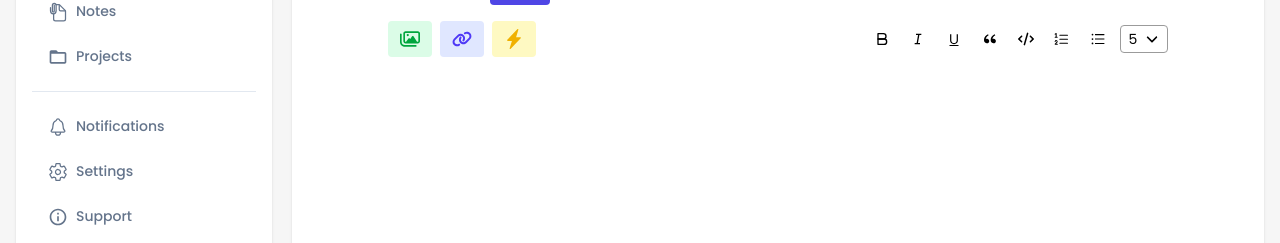
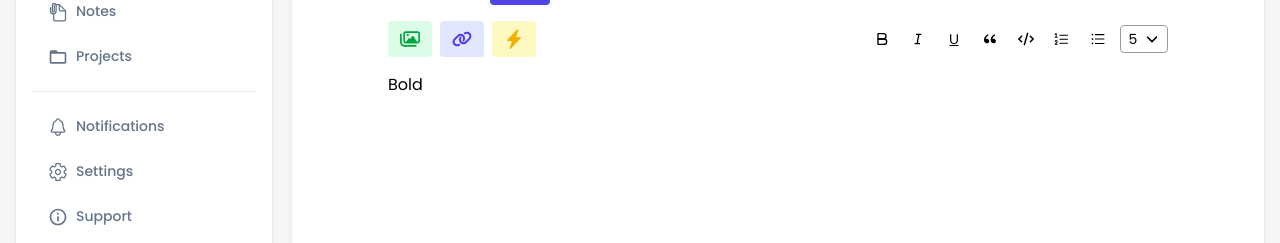
Before and after one commit to dhuy00/Knowly, a React (Vite) app in the folder knowly_frontend/: page /notes/1 in a window 1280 px wide. Shown: the part 185-428 px from the top of the page. Built offline with nearby package versions, Linux system fonts and the light colour scheme.

Commit message:
update code test text editor

```diff
--- a/knowly_frontend/src/components/notes/NoteDetail.tsx
+++ b/knowly_frontend/src/components/notes/NoteDetail.tsx
@@ -4,11 +4,11 @@ import coverImg from "../../assets/cover.jpg";
 import Toolbar from "./Toolbar";
 import TextEditor from "./TextEditor";
 import { useRef } from "react";
+import Editor from "./editor/Editor";
 
 
 const NoteDetail = () => {
   const [hasCover, setHasCover] = useState(false);
-  const editorRef = useRef<HTMLDivElement>(null);
 
   const formatText = (tag: string) => {
     const selection = window.getSelection();
@@ -54,7 +54,7 @@ const NoteDetail = () => {
         <Toolbar onFormat={formatText} />
       </div>
       <div>
-        <TextEditor editorRef={editorRef} />
+        <Editor/>
       </div>
     </div>
   );
--- a/knowly_frontend/src/components/notes/TextEditor.tsx
+++ b/knowly_frontend/src/components/notes/TextEditor.tsx
@@ -1,13 +1,22 @@
 import React, { useRef } from "react";
 
-const TextEditor = ({ editorRef }: { editorRef: React.RefObject<HTMLDivElement> }) => {
+const TextEditor = () => {
+  const textareaRef = useRef<HTMLTextAreaElement | null>(null);
+
+  const handleInput = () => {
+    const textarea = textareaRef.current;
+    if (!textarea) return;
+
+    textarea.style.height = "auto"; // reset
+    textarea.style.height = `${textarea.scrollHeight}px`;
+  };
+
   return (
-    <div
-      ref={editorRef}
-      contentEditable
-      suppressContentEditableWarning
-      className="w-full min-h-[120px] outline-none text-text-secondary"
+    <textarea
+      ref={textareaRef}
+      onInput={handleInput}
       placeholder="Your text here..."
+      className="w-full min-h-[120px] outline-none text-primary resize-none overflow-hidden"
     />
   );
 };
--- /dev/null
+++ b/knowly_frontend/src/components/notes/editor/Editor.tsx
@@ -0,0 +1,51 @@
+import { useState } from "react";
+import { initialState } from "./initialState";
+import type { EditorState } from "../../../types/editor";
+import BlockView from "./components/BlockView";
+import Toolbar from "./components/Toolbar";
+import { getSelectionState } from "./utils/selection";
+import { applyMark } from "./utils/transform";
+
+export default function Editor() {
+  const [state, setState] = useState<EditorState>(initialState);
+
+  function handleInput(text: string, blockId: string) {
+    setState(s => ({
+      ...s,
+      blocks: s.blocks.map(b =>
+        b.id === blockId
+          ? { ...b, children: [{ text }] }
+          : b
+      )
+    }));
+  }
+
+  function updateSelection() {
+    const sel = getSelectionState();
+    if (!sel) return;
+
+    setState(s => ({ ...s, selection: sel }));
+  }
+
+  return (
+    <div
+      className="editor-root"
+      onMouseUp={updateSelection}
+      onKeyUp={updateSelection}
+    >
+      <Toolbar
+        onBold={() =>
+          setState(s => applyMark(s, "bold"))
+        }
+      />
+
+      {state.blocks.map(block => (
+        <BlockView
+          key={block.id}
+          block={block}
+          onInput={handleInput}
+        />
+      ))}
+    </div>
+  );
+}
--- /dev/null
+++ b/knowly_frontend/src/components/notes/editor/components/BlockView.tsx
@@ -0,0 +1,27 @@
+import React from 'react'
+import type { Block } from '../../../../types/editor'
+import TextView from './TextView'
+
+type Props = {
+  block: Block;
+  onInput: (text: string, blockId: string) => void;
+}
+
+const BlockView = ({block, onInput}: Props) => {
+  const Tag = block.type === "quote" ? "blockquote" : block.type === "heading" ? "h2" : "p";
+  return (
+    <Tag
+      contentEditable
+      suppressContentEditableWarning
+      data-block-id={block.id}
+      onInput={e =>
+        onInput(e.currentTarget.innerText, block.id)
+      }>
+       {block.children.map((node, i) => (
+        <TextView key={i} node={node} />
+      ))}
+    </Tag>
+  )
+}
+
+export default BlockView
--- /dev/null
+++ b/knowly_frontend/src/components/notes/editor/components/TextView.tsx
@@ -0,0 +1,18 @@
+import React from 'react'
+import type { TextNode } from '../../../../types/editor'
+
+const TextView = ({node}: {node: TextNode}) => {
+  let content: React.ReactNode = node.text || "\u00A0";
+
+  if(node.bold) content = <strong>{content}</strong>
+  if(node.italic) content = <em>{content}</em>
+  if(node.highlight) content = <mark>{content}</mark>;
+
+  return (
+    <span>
+      {content}
+    </span>
+  )
+}
+
+export default TextView
--- /dev/null
+++ b/knowly_frontend/src/components/notes/editor/components/Toolbar.tsx
@@ -0,0 +1,13 @@
+type Props = {
+  onBold: () => void;
+};
+
+export default function Toolbar({ onBold }: Props) {
+  return (
+    <div className="toolbar">
+      <button onMouseDown={e => e.preventDefault()} onClick={onBold}>
+        Bold
+      </button>
+    </div>
+  );
+}
--- /dev/null
+++ b/knowly_frontend/src/components/notes/editor/initialState.ts
@@ -0,0 +1,12 @@
+import type { EditorState } from "../../../types/editor";
+
+export const initialState: EditorState = {
+  blocks: [
+    {
+      id: "block-1",
+      type: "paragraph",
+      children: [{text: ""}]
+    }
+  ],
+  selection: null
+}
--- /dev/null
+++ b/knowly_frontend/src/components/notes/editor/utils/selection.ts
@@ -0,0 +1,20 @@
+import type { SelectionState } from "../../../../types/editor";
+
+export function getSelectionState(): SelectionState | null {
+  const sel = window.getSelection();
+  if (!sel || sel.rangeCount === 0) return null;
+
+  const range = sel.getRangeAt(0);
+  if (range.collapsed) return null;
+
+  const blockEl = range.startContainer.parentElement
+    ?.closest("[data-block-id]") as HTMLElement | null;
+
+  if (!blockEl) return null;
+
+  return {
+    blockId: blockEl.dataset.blockId!,
+    start: range.startOffset,
+    end: range.endOffset
+  };
+}
--- /dev/null
+++ b/knowly_frontend/src/components/notes/editor/utils/transform.ts
@@ -0,0 +1,55 @@
+import type { EditorState, TextNode } from "../../../../types/editor";
+
+export function applyMark(
+  state: EditorState,
+  mark: "bold" | "italic" | "highlight"
+): EditorState {
+  if (!state.selection) return state;
+
+  const { blockId, start, end } = state.selection;
+
+  return {
+    ...state,
+    blocks: state.blocks.map(block => {
+      if (block.id !== blockId) return block;
+
+      const newChildren: TextNode[] = [];
+      let cursor = 0;
+
+      block.children.forEach(node => {
+        const len = node.text.length;
+
+        if (cursor + len <= start || cursor >= end) {
+          newChildren.push(node);
+        } else {
+          if (cursor < start) {
+            newChildren.push({
+              ...node,
+              text: node.text.slice(0, start - cursor)
+            });
+          }
+
+          newChildren.push({
+            ...node,
+            text: node.text.slice(
+              Math.max(0, start - cursor),
+              Math.min(len, end - cursor)
+            ),
+            [mark]: true
+          });
+
+          if (cursor + len > end) {
+            newChildren.push({
+              ...node,
+              text: node.text.slice(end - cursor)
+            });
+          }
+        }
+
+        cursor += len;
+      });
+
+      return { ...block, children: newChildren };
+    })
+  };
+}
--- /dev/null
+++ b/knowly_frontend/src/types/editor.ts
@@ -0,0 +1,23 @@
+export type TextNode = {
+  text: string;
+  bold?: boolean;
+  italic?: boolean;
+  highlight?: boolean;
+};
+
+export type Block = {
+  id: string;
+  type: "paragraph" | "quote" | "heading";
+  children: TextNode[];
+};
+
+export type SelectionState = {
+  blockId: string;
+  start: number;
+  end: number;
+};
+
+export type EditorState = {
+  blocks: Block[];
+  selection: SelectionState | null;
+};
```
